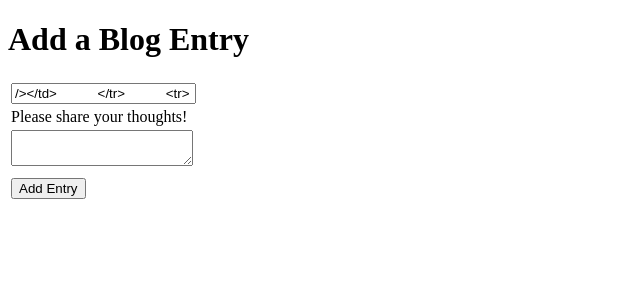
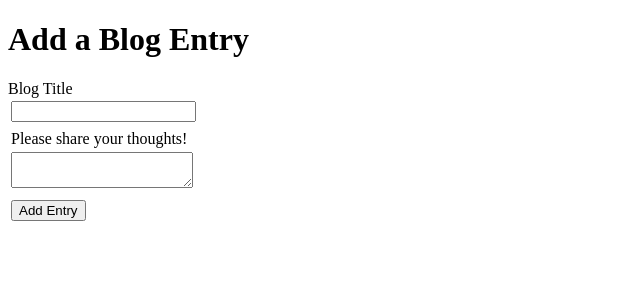
Before and after one commit to Nia0813/blogz, a Python web app: template blogz/templates/newpost.html in a window 1280 px wide. Shown: the part 44-344 px from the top of the page, without its empty margins (0-640 px from the left). Run offline with Jinja, Linux system fonts and the light colour scheme; the template is opened without the code that fills it, so the values that code supplies are empty.

Commit message:
html fixes

```diff
--- a/blogz/main.py
+++ b/blogz/main.py
@@ -136,7 +136,7 @@ def signup():
                 return redirect('/newpost')
             else:
                 error_username = "Username already in use"
-    return render_template('signup.html', username=username, error_username= error_username,
+return render_template('signup.html', username=username, error_username= error_username,
            error_pwd = error_pwd, error_verify= error_verify)
 
 
--- a/blogz/templates/index.html
+++ b/blogz/templates/index.html
@@ -2,7 +2,7 @@
 
 {% block content %}
 
-<h1>Blog Authors List</h1>
+<h1>Blogs</h1>
 
 {% if users|length == 0 %}
     <p> Uh oh, no new blog! <a href="/signup">Write a blog!</a></p>
--- a/blogz/templates/newpost.html
+++ b/blogz/templates/newpost.html
@@ -8,7 +8,8 @@
 
        <table>
            <tr>
-               <td><input type="text" name="blog_title" id="blog_title" value={{blog_title}}"/></td>
+               <label for="blog_title">Blog Title</label>
+               <td><input type="text" name="blog_title" id="blog_title" value={{blog_title}}></td>
            </tr>
            <tr>
                 <td class="error">{{error_title}}</td>
```
